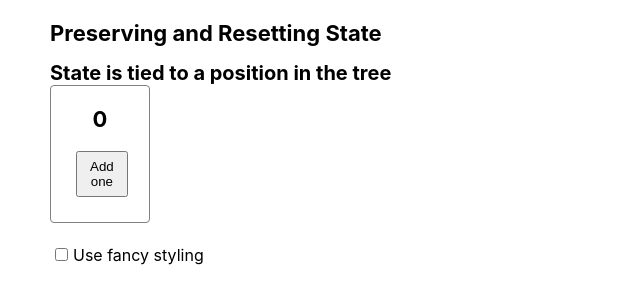
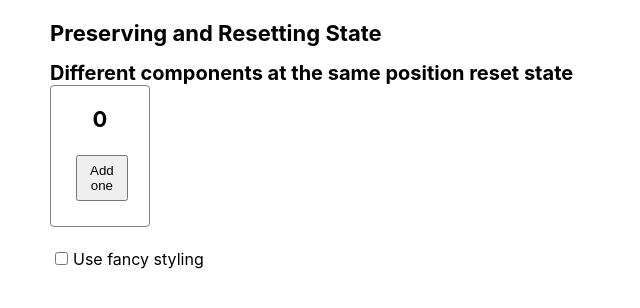
Before and after one commit to VladimirovMario/Sandbox, a React (Create React App) app in the folder 01. React documentation/02. Learn React/03. Managing State/: page / in a window 1280 px wide. Shown: the top 308 px of the page, without its empty margins (0-640 px from the left). Built offline with nearby package versions, Linux system fonts and the light colour scheme.

Commit message:
Different components at the same position reset st

```diff
--- a/01. React documentation/02. Learn React/03. Managing State/src/components/PreservingAndResettingState/PreservingAndResettingState.js
+++ b/01. React documentation/02. Learn React/03. Managing State/src/components/PreservingAndResettingState/PreservingAndResettingState.js
@@ -1,10 +1,12 @@
-import StateIsTied from './StateIsTied/StateIsTied';
+import SamePositionResetState from './SamePositionResetState/SamePositionResetState';
+// import StateIsTied from './StateIsTied/StateIsTied';
 
 export default function PreservingAndResettingState() {
   return (
     <>
       <h1>Preserving and Resetting State</h1>
-      <StateIsTied />
+      <SamePositionResetState />
+      {/* <StateIsTied /> */}
     </>
   );
 }
--- /dev/null
+++ b/01. React documentation/02. Learn React/03. Managing State/src/components/PreservingAndResettingState/SamePositionResetState/SamePositionResetState.js
@@ -0,0 +1,61 @@
+import { useState } from 'react';
+import styles from './SamePositionResetState.module.css';
+
+export default function SamePositionResetState() {
+  return (
+    <>
+      <h2>Different components at the same position reset state</h2>
+      <App />
+    </>
+  );
+}
+
+function App() {
+  const [isFancy, setIsFancy] = useState(false);
+  return (
+    <div>
+      {isFancy ? (
+        <div>
+          <Counter isFancy={true} />
+        </div>
+      ) : (
+        <section>
+          <Counter isFancy={false} />
+        </section>
+      )}
+      <label>
+        <input
+          type="checkbox"
+          checked={isFancy}
+          onChange={(e) => {
+            setIsFancy(e.target.checked);
+          }}
+        />
+        Use fancy styling
+      </label>
+    </div>
+  );
+}
+
+function Counter({ isFancy }) {
+  const [score, setScore] = useState(0);
+  const [hover, setHover] = useState(false);
+
+  let className = styles['counter'];
+  if (hover) {
+    className += ` ${styles['hover']}`;
+  }
+  if (isFancy) {
+    className += ` ${styles['fancy']}`;
+  }
+  return (
+    <div
+      className={className}
+      onPointerEnter={() => setHover(true)}
+      onPointerLeave={() => setHover(false)}
+    >
+      <h1>{score}</h1>
+      <button onClick={() => setScore(score + 1)}>Add one</button>
+    </div>
+  );
+}
--- /dev/null
+++ b/01. React documentation/02. Learn React/03. Managing State/src/components/PreservingAndResettingState/SamePositionResetState/SamePositionResetState.module.css
@@ -0,0 +1,18 @@
+.counter {
+  width: 100px;
+  text-align: center;
+  border: 1px solid gray;
+  border-radius: 4px;
+  padding: 20px;
+  margin: 0 20px 20px 0;
+  float: left;
+}
+
+.fancy {
+  border: 5px solid gold;
+  color: #ff6767;
+}
+
+.hover {
+  background: #ffffd8;
+}
```
